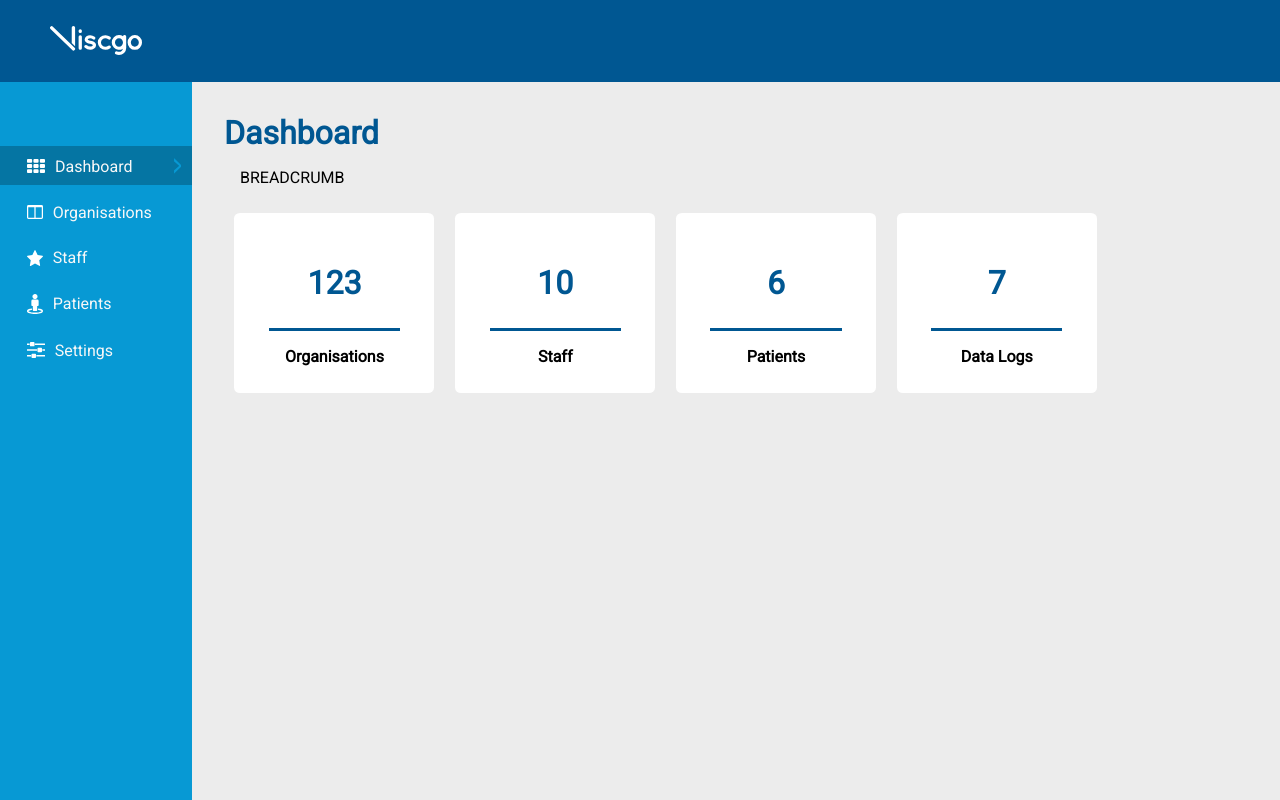
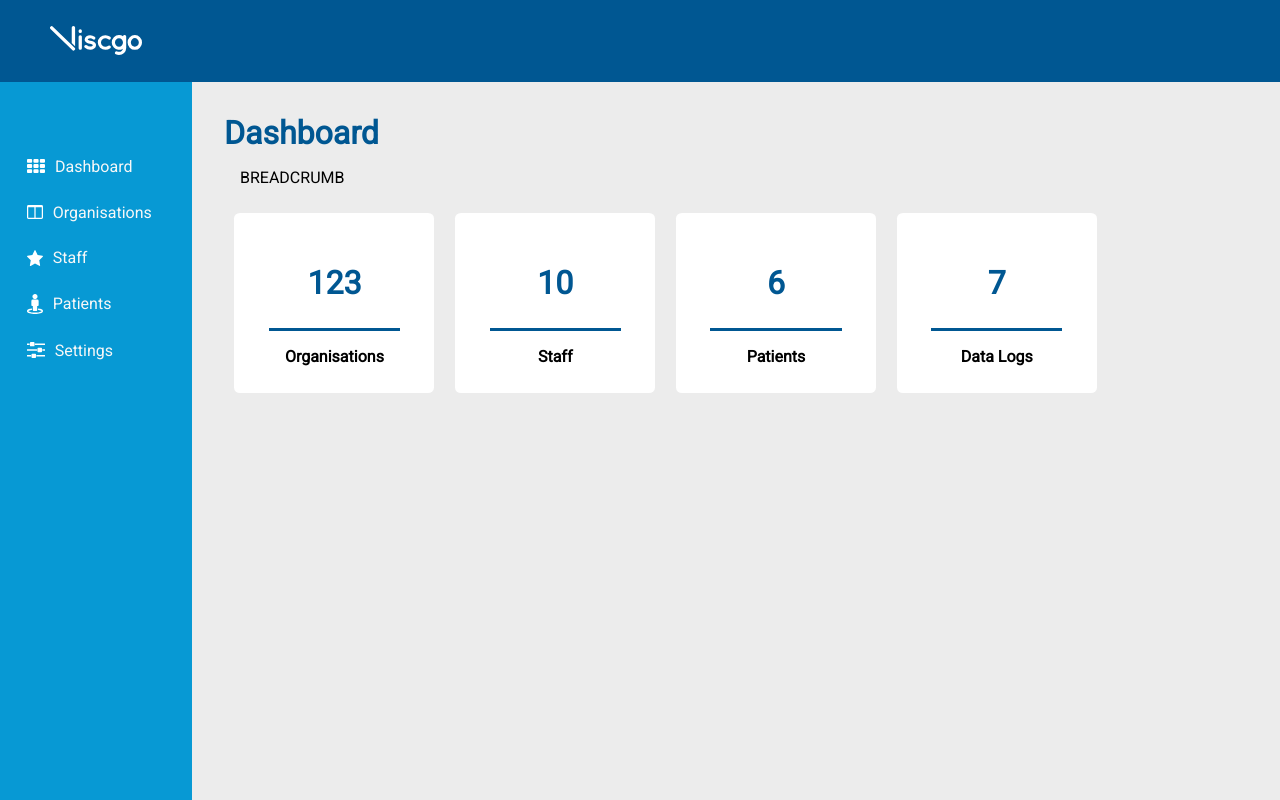
Before and after one commit to iXedium/Test2, a React (Create React App) app: page / in a window 1280 px wide. Shown: the top 800 px of the page. Built offline with nearby package versions, Linux system fonts and the light colour scheme.

Commit message:
added router, converted buttons to navlinks, style fixes

```diff
--- a/package.json
+++ b/package.json
@@ -8,8 +8,11 @@
     "react": "^16.11.0",
     "react-dom": "^16.11.0",
     "react-icons": "^3.8.0",
+    "react-redux": "^7.1.3",
+    "react-router-dom": "^5.1.2",
     "react-scripts": "3.2.0",
-    "reactstrap": "^8.1.1"
+    "reactstrap": "^8.1.1",
+    "redux": "^4.0.4"
   },
   "scripts": {
     "start": "react-scripts start",
--- a/src/App.js
+++ b/src/App.js
@@ -1,13 +1,15 @@
-import React ,{useState} from "react";
+import React from "react";
+import { BrowserRouter } from "react-router-dom";
 import "./assets/Sass/main.scss";
-import SideButton from "./components/side.button";
-import { setState } from "expect/build/jestMatchersObject";
-import Main from "./components/layout/Main";
+// import SideButton from "./components/side.button";
+// import { setState } from "expect/build/jestMatchersObject";
+import Layout from "./layout/Layout";
 
 function App() {
-
   return (
-    <Main/>
+    <BrowserRouter>
+      <Layout isAuthenticated />
+    </BrowserRouter>
   );
 }
 
--- a/src/assets/Sass/main.scss
+++ b/src/assets/Sass/main.scss
@@ -76,33 +76,42 @@ body {
 }
 
 .x-side-button {
-  color: $lightGrey;
+
+  div {
     margin-bottom: 0.4em;
     padding: 0.6em 1.5em;
     position: relative;
     cursor: pointer;
     // width: 10em;
+  }
 
   img {
     padding: 0 0.2em;
     vertical-align: middle;
   }
 
+  &:link {
+    text-decoration: none;
+  }
+
   span {
+    color: $lightGrey;
     vertical-align: middle;
     padding-left: 0.4em;
   }
 
   &.active {
+    div {
       background-color: darken($lightBlue, 10%);
     }
-  &.active:after {
+    span:after{
       content: ">";
-    display: inline-block;
+      display: inline;
       position: absolute;
       transform: scaleY(2.2);
       left: $sideWidth - 1.2em;
-    color: $lightBlue;
+      color:$lightBlue;
+    }
   }
 }
 
@@ -133,7 +142,7 @@ body {
   .x-grid-number {
     width: 2.5em;
     padding: 0.8em;
-    margin-top:.8em;
+    margin-top: 0.8em;
     color: $darkBlue;
     font-weight: bold;
     font-size: 2em;
@@ -148,6 +157,6 @@ body {
     color: black;
     text-align: center;
     font-weight: bold;
-    margin-top:1em
+    margin-top: 1em;
   }
 }
--- a/src/components/layout/Main.js
+++ /dev/null
@@ -1,60 +0,0 @@
-import React, { useState } from "react";
-
-import SideButton from "../side.button";
-import Header from "./Header";
-import {
-  dash_img,
-  set_img,
-  stf_img,
-  pat_img,
-  org_img
-} from "../../assets/images";
-import Dashboard from "./Dashboard";
-
-const Main = props => {
-  const [page, setPage] = useState(1);
-  return (
-    <React.Fragment>
-      <Header />
-      <div className="x-main">
-        <div className="x-side">
-          <SideButton
-            title="Dashboard"
-            imageSource={dash_img}
-            active={page === 1}
-            onClick={() => setPage(1)}
-          ></SideButton>
-          <SideButton
-            title="Organisations"
-            imageSource={org_img}
-            active={page === 2}
-            onClick={() => setPage(2)}
-          ></SideButton>
-          <SideButton
-            title="Staff"
-            imageSource={stf_img}
-            active={page === 3}
-            onClick={() => setPage(3)}
-          ></SideButton>
-          <SideButton
-            title="Patients"
-            imageSource={pat_img}
-            active={page === 4}
-            onClick={() => setPage(4)}
-          ></SideButton>
-          <SideButton
-            title="Settings"
-            imageSource={set_img}
-            active={page === 5}
-            onClick={() => setPage(5)}
-          ></SideButton>
-        </div>
-        <div className="x-content">
-          <Dashboard/>
-        </div>
-      </div>
-    </React.Fragment>
-  );
-};
-
-export default Main;
--- a/src/components/side.button.js
+++ b/src/components/side.button.js
@@ -1,16 +1,22 @@
 import React from "react";
+import { NavLink } from "react-router-dom";
 
-
-function SideButton(props) {
+const SideButton = props => {
   return (
-    <div
-      className={`x-side-button ${props.active ? "active" : ""}`}
-      onClick={props.onClick}
+    <NavLink
+      to={props.link}
+      exact={props.exact}
+      activeClassName="active"
+      className="x-side-button"
     >
-      <img src={props.imageSource} alt={props.title}></img>
-      <span>{props.title}</span>
-    </div>
+      <div
+      //  className="x-side-button"
+       >
+        <img src={props.imageSource} alt={props.title}></img>
+        <span>{props.title}</span>
+      </div>
+    </NavLink>
   );
-}
+};
 
 export default SideButton;
--- a/src/components/layout/Dashboard.js
+++ b/src/containers/Dashboard.js
@@ -26,9 +26,6 @@ const Dashboard = () => {
           <div className="x-grid-line"></div>
           <p className="x-grid-title">Data Logs</p>
         </div>
-        {/* <li>Staff</li>
-        <li>Patients</li>
-        <li>Data Logs</li> */}
       </div>
     </div>
   );
--- /dev/null
+++ b/src/containers/Organisations.js
@@ -0,0 +1,11 @@
+import React from 'react';
+
+const Organisations = () => {
+    return (
+        <div>
+
+        </div>
+    );
+};
+
+export default Organisations;
--- /dev/null
+++ b/src/containers/Patients.js
@@ -0,0 +1,11 @@
+import React from 'react';
+
+const Patients = () => {
+    return (
+        <div>
+
+        </div>
+    );
+};
+
+export default Patients;
--- /dev/null
+++ b/src/containers/Settings.js
@@ -0,0 +1,11 @@
+import React from 'react';
+
+const Settings = () => {
+    return (
+        <div>
+
+        </div>
+    );
+};
+
+export default Settings;
--- /dev/null
+++ b/src/containers/Staff.js
@@ -0,0 +1,11 @@
+import React from 'react';
+
+const Staff = () => {
+    return (
+        <div>
+
+        </div>
+    );
+};
+
+export default Staff;
--- a/src/components/layout/Header.js
+++ b/src/layout/Header.js
@@ -1,5 +1,5 @@
 import React from "react";
-import { logo_img } from "../../assets/images";
+import { logo_img } from "../assets/images";
 
 const Header = () => {
   const date = new Date();
--- /dev/null
+++ b/src/layout/Layout.js
@@ -0,0 +1,82 @@
+import React, { useState, Suspense } from "react";
+import { Route, Switch, withRouter, Redirect } from "react-router-dom";
+import { connect } from "react-redux";
+
+import SideButton from "../components/side.button";
+import Header from "./Header";
+import * as images from "../assets/images";
+import Dashboard from "../containers/Dashboard";
+import Organisations from "../containers/Organisations";
+import Patients from "../containers/Patients";
+import Staff from "../containers/Staff";
+import Settings from "../containers/Settings";
+
+const Layout = props => {
+  // const [page, setPage] = useState(1);
+
+  // if not authorised:
+  let routes = (
+    <Switch>
+      {/* <Route path="/auth" render={props => <Auth {...props} />} /> */}
+      {/* <Route path="/" exact component={BurgerBuilder} /> */}
+      <Redirect to="/" />
+    </Switch>
+  );
+  // if authorised:
+  if (props.isAuthenticated) {
+    routes = (
+      <Switch>
+        <Route path="/dashboard" render={props => <Dashboard {...props} />} />
+        <Route
+          path="/organisations"
+          render={props => <Organisations {...props} />}
+        />
+        <Route path="/staff" render={props => <Staff {...props} />} />
+        <Route path="/patients" render={props => <Patients {...props} />} />
+        <Route path="/settings" render={props => <Settings {...props} />} />
+        {/* <Route path="/logout" component={Logout} />
+        <Route path="/auth" render={props => <Auth {...props} />} /> */}
+        <Route path="/" exact render={props => <Dashboard {...props} />} />
+        <Redirect to="/" />
+      </Switch>
+    );
+  }
+
+  return (
+    <React.Fragment>
+      <Header />
+      <div className="x-main">
+        <div className="x-side">
+          <SideButton
+            title="Dashboard"
+            imageSource={images.dash_img}
+            link="/dashboard"
+          ></SideButton>
+          <SideButton
+            title="Organisations"
+            imageSource={images.org_img}
+            link="/organisations"
+          ></SideButton>
+          <SideButton
+            title="Staff"
+            imageSource={images.stf_img}
+            link="/staff"
+          ></SideButton>
+          <SideButton
+            title="Patients"
+            imageSource={images.pat_img}
+            link="/patients"
+          ></SideButton>
+          <SideButton
+            title="Settings"
+            imageSource={images.set_img}
+            link="/settings"
+          ></SideButton>
+        </div>
+        <div className="x-content">{routes}</div>
+      </div>
+    </React.Fragment>
+  );
+};
+
+export default withRouter(Layout);
```
Also changed, not shown: 1 other file (tests, documents, lock files or other folders). Lines whose indentation alone changed are shown as unchanged.
